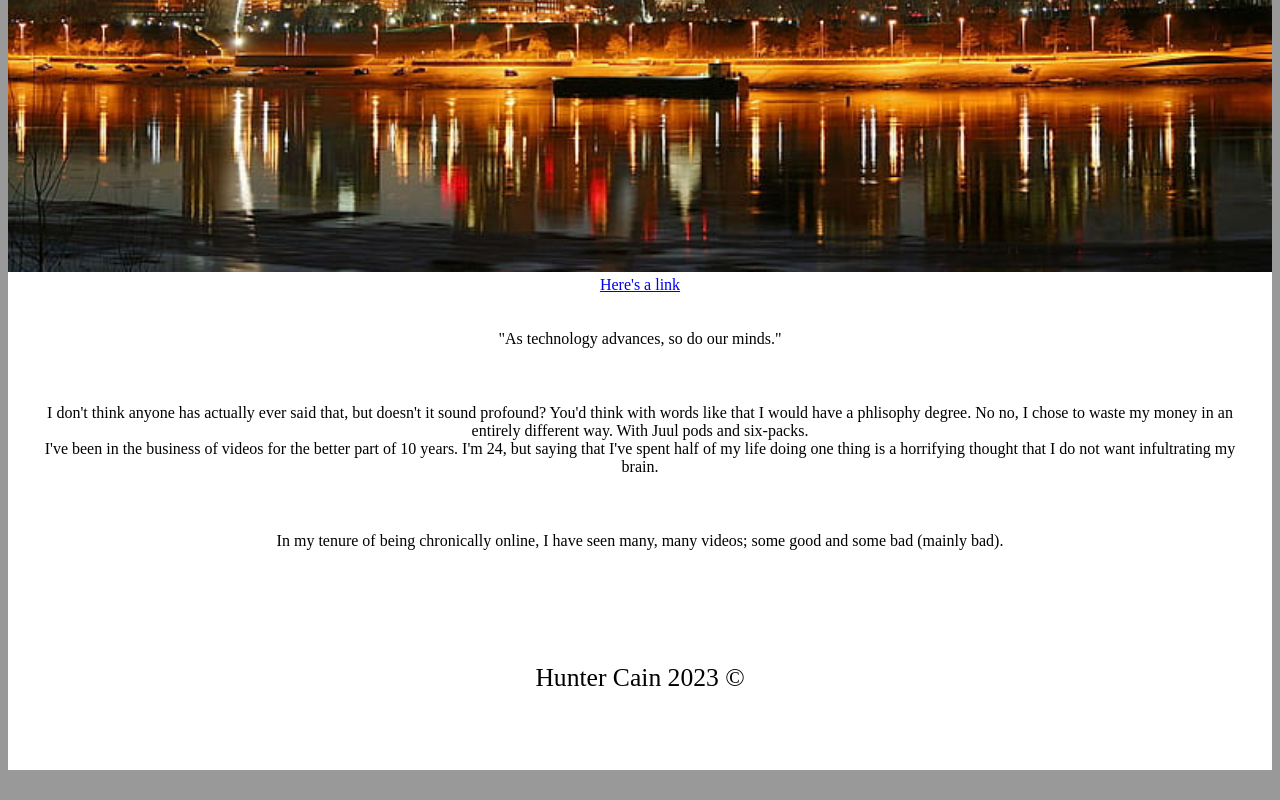
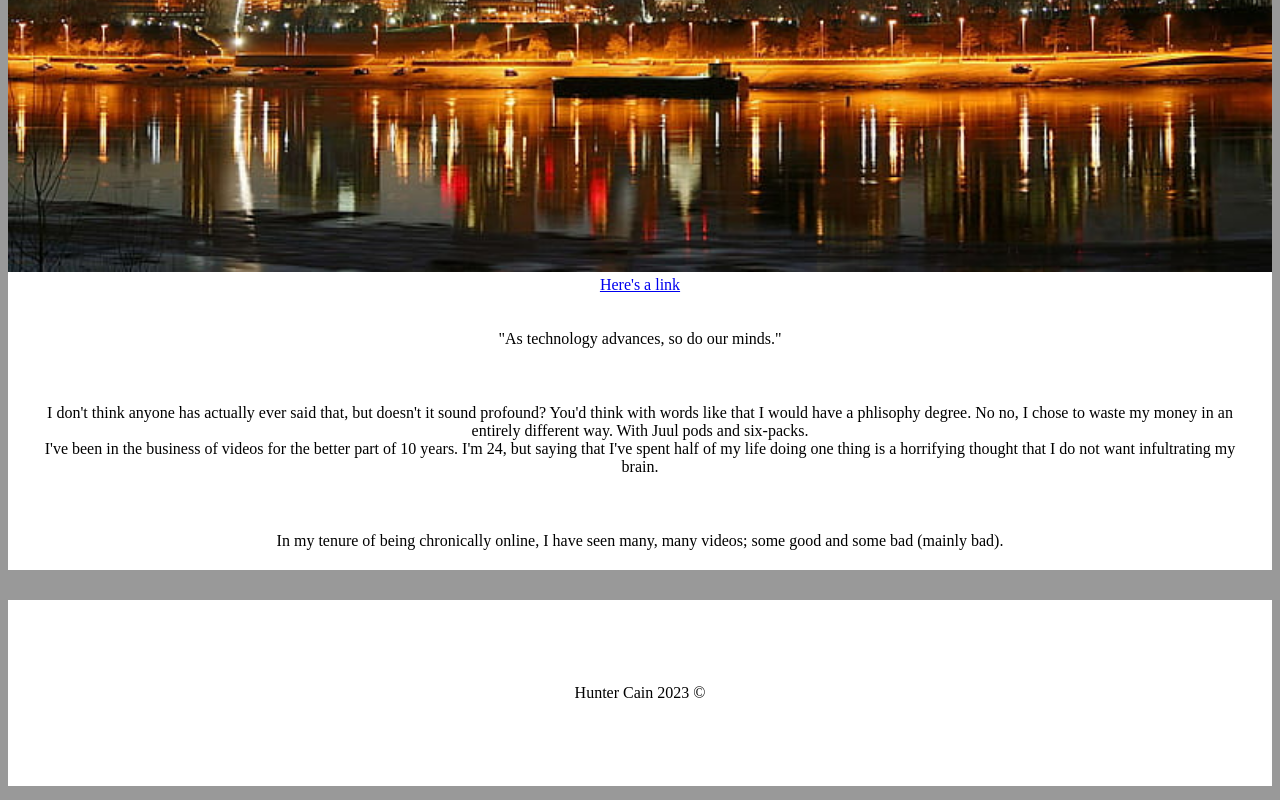
Before and after one commit to PT-Web-Dev-Jan-23/js-assignment-4-html-me-something-hacain98, a website: page index.html in a window 1280 px wide. Shown: the part 778-1578 px from the top of the page. Drawn offline with Linux system fonts and the light colour scheme.

Commit message:
final final

```diff
--- a/index.html
+++ b/index.html
@@ -57,9 +57,7 @@
 
 
 
-            <footer>
-               Hunter Cain 2023 &copy;
-            </footer>
+
 
 
 
@@ -74,6 +72,10 @@
 
    </main>
 
+   <footer>
+      <p>Hunter Cain 2023 &copy;</p>
+   </footer>
+
 
 </body>
 </html>
```
